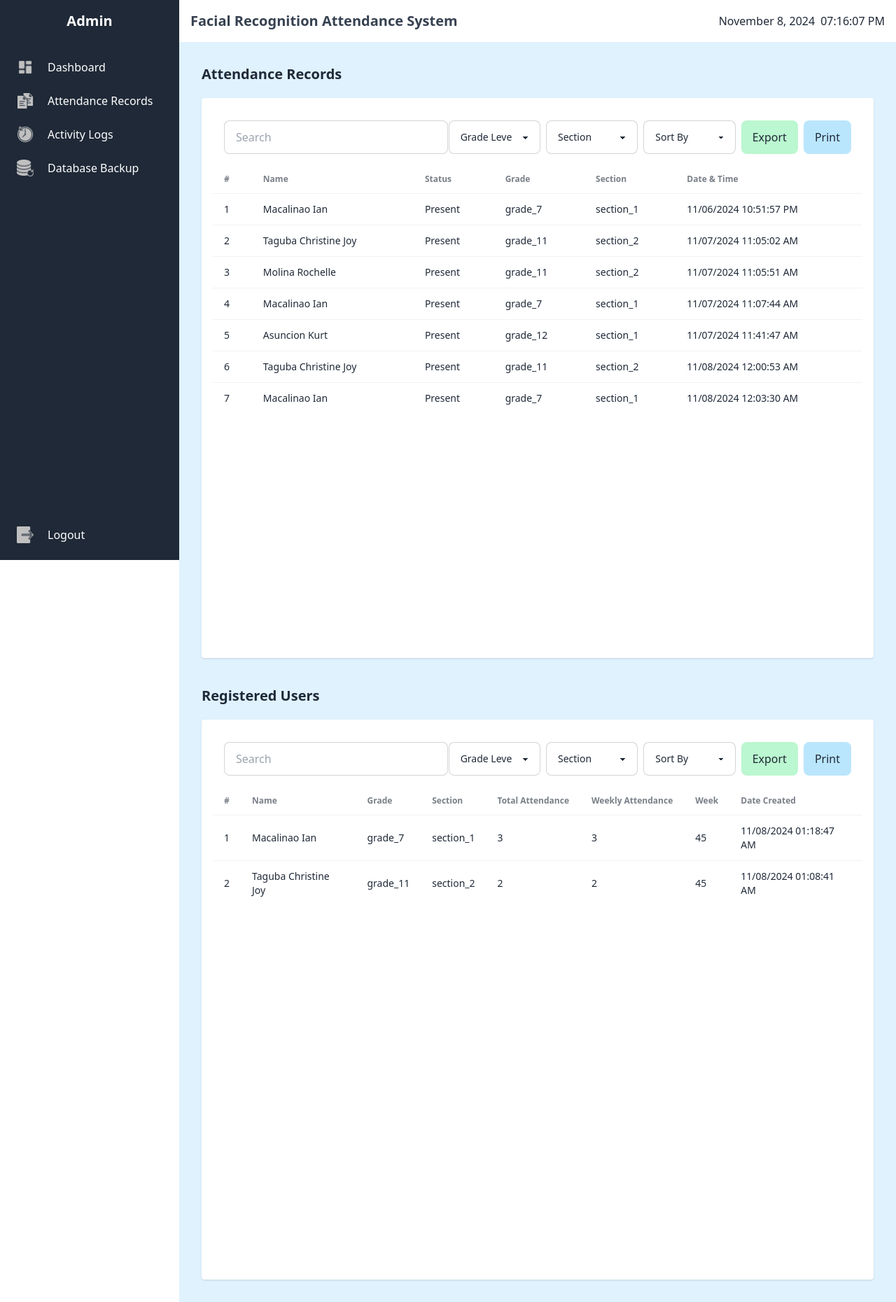
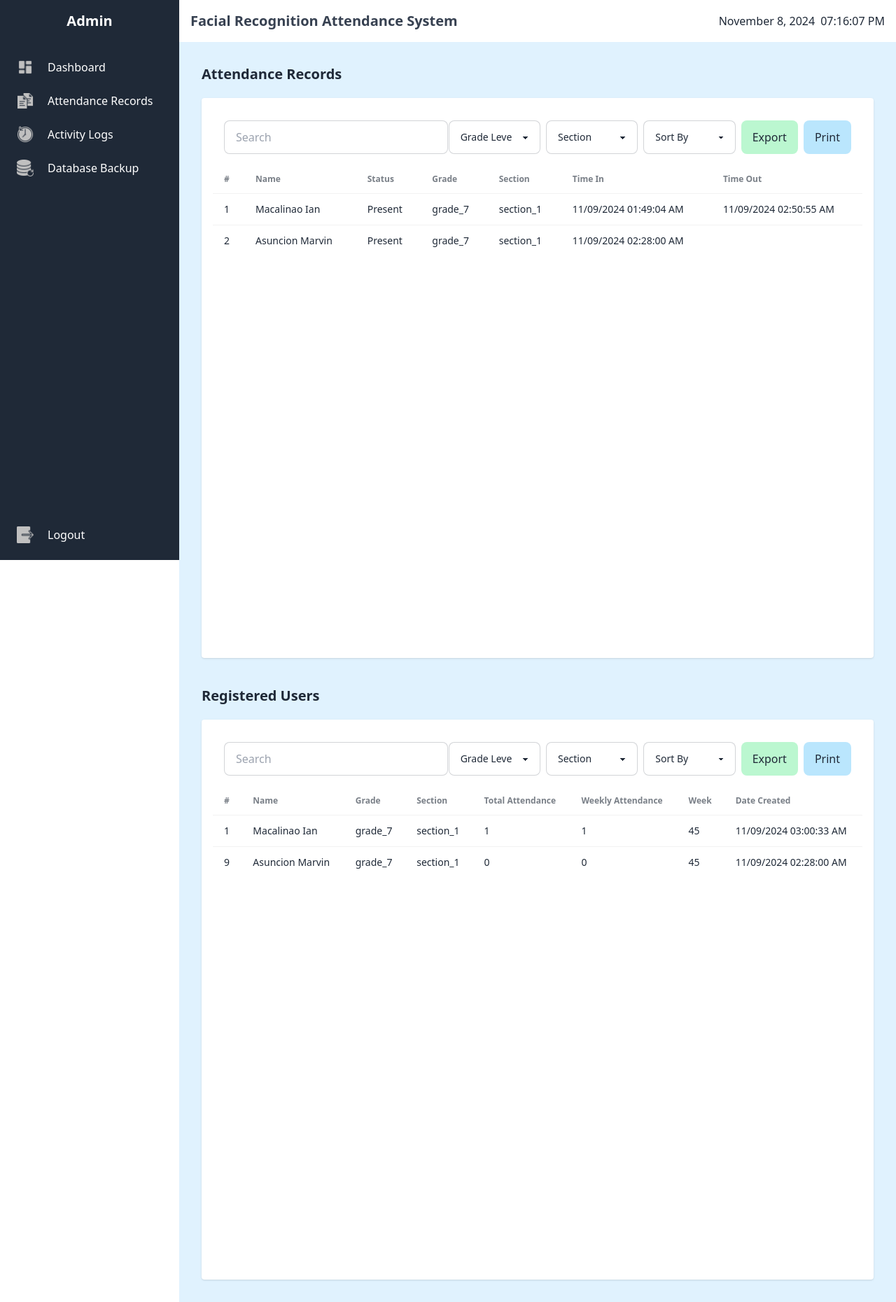
Before and after one commit to iHubG/new-facial-recognition, a Flask app: page /admin/dashboard in a window 1280 px wide, after a click on "Attendance Records". Shown: the whole page at 70% size. Run offline with Flask 3, Linux system fonts and the light colour scheme; a user stored in the database is signed in; data comes from the database, SQL or seed files in the repository; style sheets or scripts are compiled from the project's sources; parts of the project's set-up code (start-up, migrations or seed data) failed here and were passed over; some libraries are stand-ins or nearby versions.

Commit message:
added time in and time out

```diff
--- a/controllers/dashboard.py
+++ b/controllers/dashboard.py
@@ -44,7 +44,7 @@ def logout():
 @dashboard_bp.route('/get_all_users', methods=['GET'])
 def get_all_users():
     conn = get_db_connection()
-    users = conn.execute('SELECT * FROM users').fetchall()
+    users = conn.execute('SELECT * FROM attendance').fetchall()
     conn.close()
 
     users_list = [dict(user) for user in users]
@@ -53,7 +53,7 @@ def get_all_users():
 @dashboard_bp.route('/get_registered_users', methods=['GET'])
 def get_registered_users():
     conn = get_db_connection()
-    attendances = conn.execute('SELECT * FROM attendance').fetchall()
+    attendances = conn.execute('SELECT * FROM users').fetchall()
     conn.close()
 
     attendance_list = [dict(attendance) for attendance in attendances]
@@ -63,7 +63,7 @@ def get_registered_users():
 def count_all_users():
     conn = get_db_connection()
     # Count distinct names directly in the query
-    count = conn.execute('SELECT COUNT(DISTINCT name) FROM attendance').fetchone()[0]
+    count = conn.execute('SELECT COUNT(DISTINCT name) FROM users').fetchone()[0]
     conn.close()
 
     return jsonify({'unique_users_count': count})
--- a/controllers/faceRecognition.py
+++ b/controllers/faceRecognition.py
@@ -44,41 +44,59 @@ def get_db_connection():
     conn.row_factory = sqlite3.Row
     return conn
 
-def insert_data(name, entry_datetime, period, grade_level, section):
+def insert_data(name, time_in, time_out, grade_level, section):
     try:
-        print(f"Inserting data: {name}, {entry_datetime}, {period}, {grade_level}, {section}")
+        print(f"Inserting data: {name}, {time_in}, {time_out}, {grade_level}, {section}")
+
+        # If time_out is empty, set it to None to indicate that the user hasn't timed out yet
+        time_out = time_out if time_out else None
+
         conn = get_db_connection()
         c = conn.cursor()
 
-        # Check if the entry already exists for the same user on the same day
+        # Use only the date part of time_in (ignore the time) for matching
+        time_in_date = time_in.split(" ")[0]  # Get only the date portion (e.g., "11/09/2024")
+
+        # Check if the user has already checked in today (based on the date)
         c.execute("""
-            SELECT COUNT(*)
-            FROM users
-            WHERE name = ? AND entry_datetime LIKE ?
-        """, (name, entry_datetime.split(" ")[0] + '%'))  # Check only the date part
+            SELECT time_in, time_out
+            FROM attendance
+            WHERE name = ? AND time_in LIKE ?
+        """, (name, time_in_date + '%'))  # Check only the date part (ignore time)
 
-        exists = c.fetchone()[0]
+        existing_record = c.fetchone()
 
-        print(f"Exists check: {exists} for {name} on {entry_datetime}")
-
-        if exists == 0:
-            # Insert the new entry
+        if existing_record:
+            # Record exists, check if time_out is already set
+            if existing_record[1] is None:
+                # If `time_out` is None, this means we are updating the record to set `time_out`
+                print(f"Updating time_out for {name} at {time_out}.")
+                c.execute("""
+                    UPDATE attendance
+                    SET time_out = ?
+                    WHERE name = ? AND time_in LIKE ?
+                """, (time_out, name, time_in_date + '%'))
+                conn.commit()
+                print(f"Successfully updated time_out for {name} to {time_out}.")
+            else:
+                print(f"Data for {name} already exists and is complete. No update needed.")
+        else:
+            # Insert a new record for the person with time_in and NULL time_out
+            print(f"Inserting new time_in for {name} at {time_in}.")
             c.execute("""
-                INSERT INTO users (name, entry_datetime, period, grade_level, section)
-                VALUES (?, ?, ?, ?, ?)
-            """, (name, entry_datetime, period, grade_level, section))
+                INSERT INTO attendance (name, time_in, time_out, grade_level, section)
+                VALUES (?, ?, NULL, ?, ?)
+            """, (name, time_in, grade_level, section))
             conn.commit()
-            print(f"Successfully inserted data for {name}.")
-        else:
-            print(f"Data for {name} already exists for this day. No insertion made.")
+            print(f"Successfully inserted time_in for {name}.")
 
     except Exception as e:
-        print(f"Error inserting data: {e}")
+        print(f"Error inserting or updating data: {e}")
     finally:
         conn.close()
 
-def async_insert_data(name, entry_datetime, period, grade_level, section):
-    threading.Thread(target=insert_data, args=(name, entry_datetime, period, grade_level, section)).start()
+def async_insert_data(name, time_in, time_out, grade_level, section):
+    threading.Thread(target=insert_data, args=(name, time_in, time_out, grade_level, section)).start()
 
 def upsert_attendance(name, grade_level, section):
     try:
@@ -88,7 +106,7 @@ def upsert_attendance(name, grade_level, section):
         # Count total attendance from the users table (all entries)
         c.execute("""
             SELECT COUNT(*) AS total_attendance
-            FROM users
+            FROM attendance
             WHERE name = ?
         """, (name,))
         total_attendance = c.fetchone()[0] or 0  # Default to 0 if None
@@ -97,8 +115,8 @@ def upsert_attendance(name, grade_level, section):
         start_of_week = datetime.now() - timedelta(days=datetime.now().weekday())
         c.execute("""
             SELECT COUNT(*) AS weekly_attendance
-            FROM users
-            WHERE name = ? AND entry_datetime >= ?
+            FROM attendance
+            WHERE name = ? AND time_in >= ?
         """, (name, start_of_week.strftime('%m/%d/%Y 00:00:00')))
         weekly_attendance = c.fetchone()[0] or 0  # Default to 0 if None
 
@@ -109,7 +127,7 @@ def upsert_attendance(name, grade_level, section):
 
         # Insert or update the attendance record based on the counts
         c.execute("""
-            INSERT INTO attendance (name, grade_level, section, total_attendance, weekly_attendance, week, date_created)
+            INSERT INTO users (name, grade_level, section, total_attendance, weekly_attendance, week, date_created)
             VALUES (?, ?, ?, ?, ?, strftime('%W', 'now'), ?)
             ON CONFLICT(name) DO UPDATE SET
                 total_attendance = ?,
@@ -129,7 +147,7 @@ def get_user_data(name):
     try:
         conn = get_db_connection()
         c = conn.cursor()
-        c.execute("SELECT grade_level, section FROM users WHERE name = ?", (name,))
+        c.execute("SELECT grade_level, section FROM attendance WHERE name = ?", (name,))
         result = c.fetchone()
         return {
             'grade_level': result[0],
@@ -154,6 +172,17 @@ def get_latest_entry_datetime(name):
         return None
     finally:
         conn.close()
+
+timezone = pytz.timezone('Asia/Manila')
+
+# Helper function to check if the current time is in the specified time range in 12-hour format with AM/PM
+def is_within_time_range(current_time, start_time, end_time):
+    """
+    Helper function to check if the current time is within a specific time range in 12-hour format with AM/PM.
+    Time format should be HH:MM AM/PM.
+    """
+    current_time = current_time.strftime('%I:%M %p')  # Convert current time to 12-hour format with AM/PM
+    return start_time <= current_time <= end_time
 
 class VideoCamera:
     def __init__(self):
@@ -217,8 +246,8 @@ def toggle_camera():
 def get_user_data(name):
     conn = get_db_connection()
     query = '''
-        SELECT name, entry_datetime, period, section, grade_level
-        FROM users
+        SELECT name, time_in, time_out, section, grade_level
+        FROM attendance
         WHERE name = ?
         ORDER BY id DESC
         LIMIT 5
@@ -243,30 +272,6 @@ def async_fetch_user_data(name):
 def serve_image(filepath):
     datasets_dir = 'datasets'
     return send_from_directory(datasets_dir, filepath, as_attachment=False)
-
-@faceRecognition_bp.route('/attendance/<string:name>', methods=['GET'])
-def get_attendance(name):
-    conn = get_db_connection()
-    cursor = conn.cursor()
-
-    # Get attendance data from the attendance table
-    cursor.execute("SELECT total_attendance, weekly_attendance FROM attendance WHERE name = ?", (name,))
-    attendance_data = cursor.fetchone()
-
-    # Set defaults if no data found
-    if attendance_data:
-        total_attendance = attendance_data['total_attendance']
-        weekly_attendance = attendance_data['weekly_attendance']
-    else:
-        total_attendance = 0
-        weekly_attendance = 0
-
-    conn.close()
-
-    return jsonify({
-        'total_attendance': total_attendance,
-        'weekly_attendance': weekly_attendance
-    })
 
 def get_user_picture(name, grade_level, section):
     """
@@ -343,6 +348,7 @@ recognized_users = {}
 
 current_user_name = "Unknown"
 
+# Insert or update data based on time-based conditions (morning and afternoon)
 def generate_frames():
     global detected_info, current_user_name
     last_valid_detection = detected_info.copy()
@@ -409,7 +415,7 @@ def generate_frames():
 
                 # Current date and time
                 now = datetime.now()
-                entry_datetime = now.strftime("%m/%d/%Y %I:%M:%S")  # 12-hour format with AM/PM
+                entry_datetime = now.strftime("%m/%d/%Y %I:%M:%S %p")  # 12-hour format with AM/PM
 
                 if name != "Unknown":
                     current_detection["name"] = name
@@ -431,26 +437,48 @@ def generate_frames():
 
                     current_detection["grade_level"] = grade_level if grade_level else "Unknown"
                     current_detection["section"] = section if section else "Unknown"
-                    current_detection["datetime"] = entry_datetime + " " + now.strftime("%p")  # Include AM/PM
+                    current_detection["datetime"] = entry_datetime   # Include AM/PM
 
-                     # Fetch the user's picture path
+                    # Fetch the user's picture path
                     user_picture_path = get_user_picture(name, grade_level, section)
                     current_detection["picture_path"] = user_picture_path
 
-                    # Insert data into the database if the interval has passed
+                    # Get current time in hours and minutes for time-based recognition
+                    current_hour = now.hour
+
+                    # Determine if it's morning (6:00 AM to 10:00 AM) or afternoon (3:00 PM to 6:00 PM)
                     if name not in last_insertion_times:
                         last_insertion_times[name] = now - insert_interval  # Set initial time
 
+                    # Only insert or update if the time interval has passed
                     if now - last_insertion_times[name] >= insert_interval:
-                        async_insert_data(name, entry_datetime, now.strftime("%p"), current_detection["grade_level"], current_detection["section"])
-                        upsert_attendance(name, current_detection["grade_level"], current_detection["section"])
-                        last_insertion_times[name] = now  # Update last insertion time
+
+                        # **Morning: Time-in (6:00 AM to 10:00 AM)**
+                        if 1 <= current_hour < 2:
+                            print(f"Recognized {name} for check-in (6:00 AM - 10:00 AM)")
+
+                            # Insert the time_in (with time_out = NULL)
+                            async_insert_data(name, entry_datetime, None, current_detection["grade_level"], current_detection["section"])
+                            upsert_attendance(name, current_detection["grade_level"], current_detection["section"])
+
+                        # **Afternoon: Time-out (3:00 PM to 6:00 PM)**
+                        elif 2 <= current_hour < 18:
+                            print(f"Recognized {name} for check-out (3:00 PM - 6:00 PM)")
+
+                            # Update the time_out for the same day
+                            current_time_str = now.strftime("%m/%d/%Y %I:%M:%S %p")  # 12-hour format with AM/PM
+                            async_insert_data(name, entry_datetime, current_time_str, current_detection["grade_level"], current_detection["section"])
+                            upsert_attendance(name, current_detection["grade_level"], current_detection["section"])
+
+                        # Update the last insertion time regardless of whether it's a check-in or check-out
+                        last_insertion_times[name] = now
 
                 detected_info.update(current_detection)
-                last_valid_detection = current_detection # Update last valid detection
+                last_valid_detection = current_detection  # Update last valid detection
 
-                # Fetch current user name
+                # Fetch current user data in a separate thread (asynchronously)
                 threading.Thread(target=async_fetch_user_data, args=(name,)).start()
+
 
             else:
                 detected_info.update(last_valid_detection)
@@ -462,6 +490,30 @@ def generate_frames():
         frame = buffer.tobytes()
         yield (b'--frame\r\n'
                b'Content-Type: image/jpeg\r\n\r\n' + frame + b'\r\n')
+
+@faceRecognition_bp.route('/attendance/<string:name>', methods=['GET'])
+def get_attendance(name):
+    conn = get_db_connection()
+    cursor = conn.cursor()
+
+    # Get attendance data from the attendance table
+    cursor.execute("SELECT total_attendance, weekly_attendance FROM users WHERE name = ?", (name,))
+    attendance_data = cursor.fetchone()
+
+    # Set defaults if no data found
+    if attendance_data:
+        total_attendance = attendance_data['total_attendance']
+        weekly_attendance = attendance_data['weekly_attendance']
+    else:
+        total_attendance = 0
+        weekly_attendance = 0
+
+    conn.close()
+
+    return jsonify({
+        'total_attendance': total_attendance,
+        'weekly_attendance': weekly_attendance
+    })
 
 @faceRecognition_bp.route('/current_user', methods=['GET'])
 def current_user():
--- a/static/js/script.js
+++ b/static/js/script.js
@@ -95,7 +95,8 @@ function renderUsers(users) {
         row.insertCell(2).innerText = user.status || "Present"; // Default status if missing
         row.insertCell(3).innerText = user.grade_level;
         row.insertCell(4).innerText = user.section;
-        row.insertCell(5).innerText = user.entry_datetime + " " + user.period;
+        row.insertCell(5).innerText = user.time_in;
+        row.insertCell(6).innerText = user.time_out;
     });
 }
 
@@ -166,7 +167,8 @@ function exportToExcelAttendance() {
         status: row.cells[2].innerText,
         grade: row.cells[3].innerText,
         section: row.cells[4].innerText,
-        date_time: row.cells[5].innerText,
+        time_in: row.cells[5].innerText,
+        time_out: row.cells[6].innerText,
     }));
 
     const ws = XLSX.utils.json_to_sheet(formattedLogs);
--- a/templates/views/dashboard.html
+++ b/templates/views/dashboard.html
@@ -115,6 +115,7 @@
                           <div class="stat-title">Total Attendance</div>
                           <div class="stat-value">Loading...</div>
                       </div>
+                      <!--
                       <div class="stat shadow rounded bg-white">
                           <div class="stat-figure text-secondary">
                             <div class="avatar">
@@ -125,7 +126,7 @@
                           </div>
                           <div class="stat-title">Total Absences</div>
                           <div class="stat-value">Loading...</div>
-                      </div>
+                      </div>-->
                       <div class="stat shadow rounded bg-white">
                           <div class="stat-figure text-secondary">
                             <div class="avatar">
@@ -137,6 +138,7 @@
                           <div class="stat-title">Daily Attendance</div>
                           <div class="stat-value">Loading...</div>
                       </div>
+                      <!--
                       <div class="stat shadow rounded bg-white">
                           <div class="stat-figure text-secondary">
                             <div class="avatar">
@@ -147,7 +149,7 @@
                           </div>
                           <div class="stat-title">Daily Absences</div>
                           <div class="stat-value">Loading...</div>
-                      </div>
+                      </div>-->
 
                   </div>
                   <div class="bg-white rounded shadow p-4">
@@ -243,7 +245,8 @@
                               <th>Status</th>
                               <th>Grade</th>
                               <th>Section</th>
-                              <th>Date & Time</th>
+                              <th>Time In</th>
+                              <th>Time Out</th>
                           </tr>
                       </thead>
                       <tbody>
```
Also changed, not shown: model/create_attendance.py (+5 -7 lines), model/create_users.py (+7 -5 lines), static/js/faceScript.js (+4 -4 lines), face-recognition.db.
